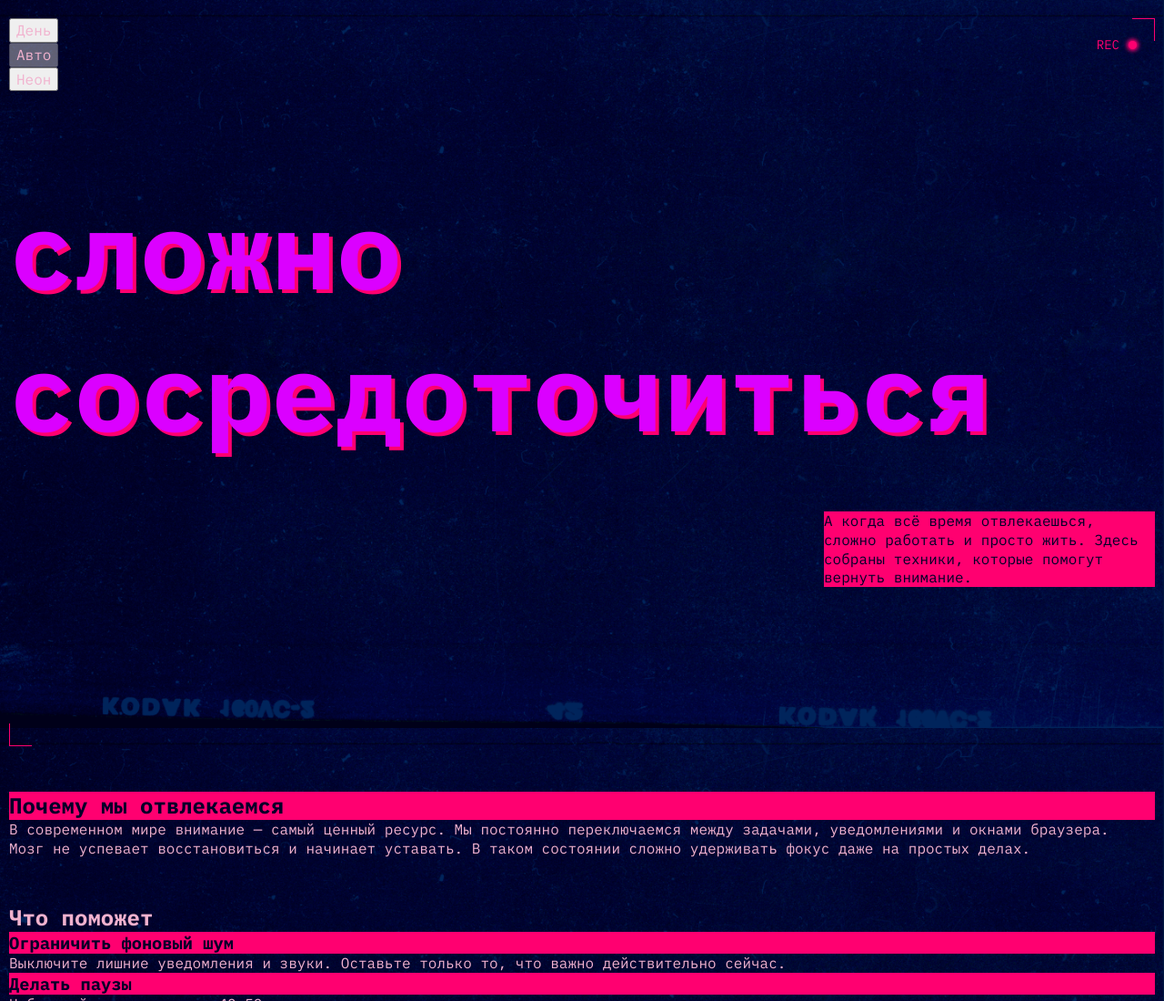
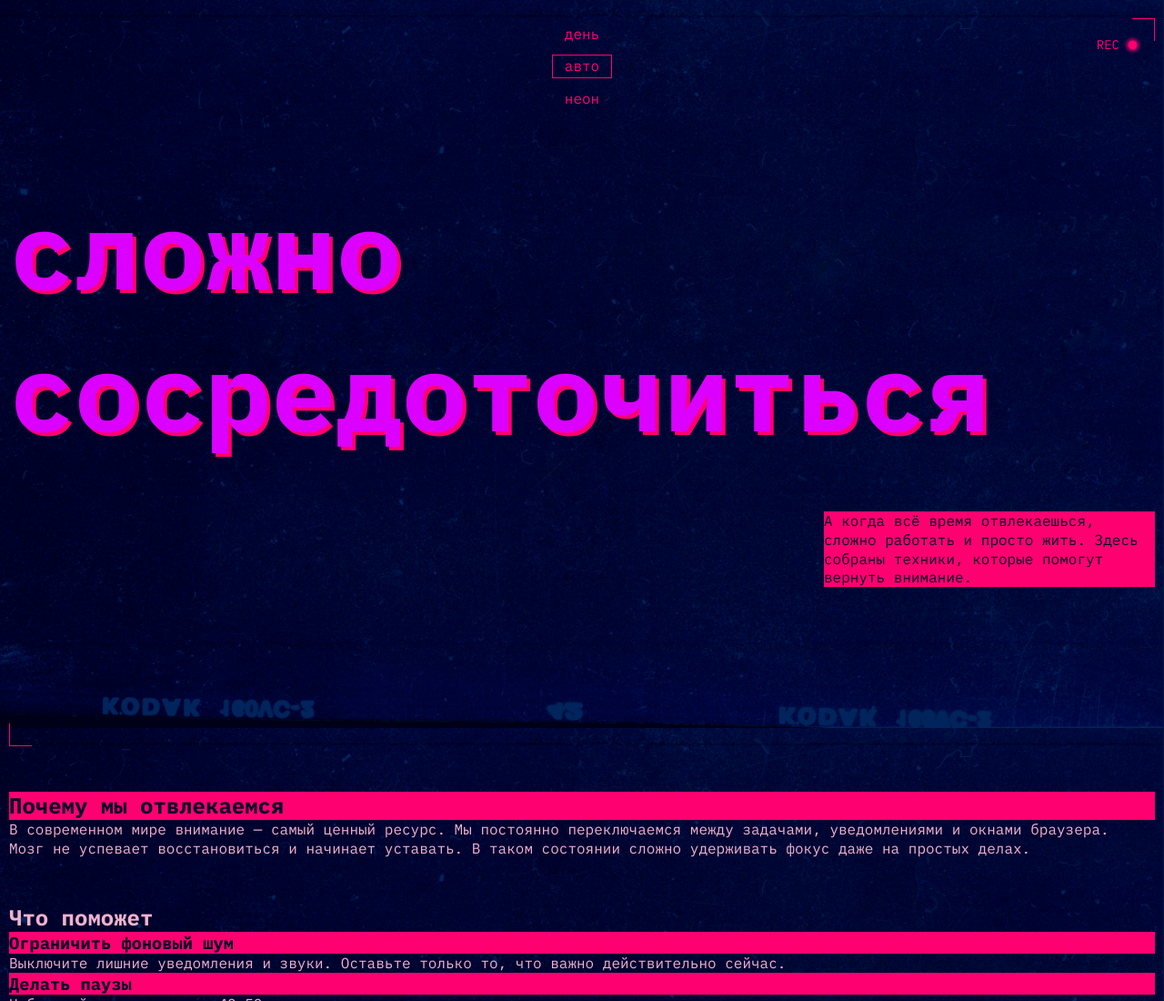
Before and after one commit to EgorChen246/slozhno-sosredotochitsya-ad, a plain HTML site: page index.html in a window 1280 px wide. Shown: the top 1100 px of the page at 91% size. Drawn offline with Linux system fonts and the light colour scheme.

Commit message:
Стили переключателя тем

```diff
--- a/styles/style.css
+++ b/styles/style.css
@@ -119,3 +119,40 @@
   background-color: var(--rec-color);
   box-shadow: 0 0 4px 2px var(--rec-color);
 }
+
+.header__theme-menu {
+  justify-self: center;
+  align-self: flex-start;
+  margin-block-start: 4px;
+}
+
+.header__theme-menu-list {
+  display: flex;
+  flex-direction: column;
+  align-items: flex-end;
+  gap: 10px;
+}
+
+.header__theme-menu-button {
+  border: 1px solid transparent;
+  padding-inline: 13px;
+  padding-block: 1.5px;
+  color: var(--theme-control-color);
+  text-transform: lowercase;
+  background-color: transparent;
+  cursor: pointer;
+}
+
+.header__theme-menu-button:hover {
+  border-color: color-mix(in srgb, var(--theme-control-color) 40%, transparent);
+}
+
+.header__theme-menu-button:focus-visible {
+  outline: none;
+  border-block-end-color: var(--theme-control-color);
+}
+
+.header__theme-menu-button_active {
+  border-color: var(--theme-control-color);
+  pointer-events: none;
+}
```
